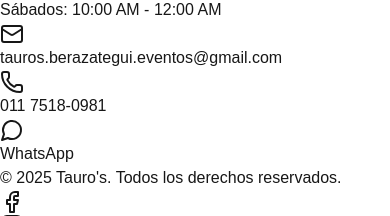
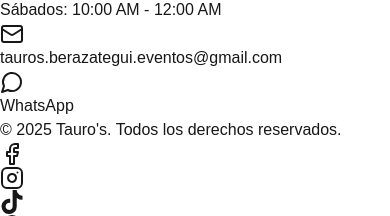
Before and after one commit to JulietaJara/Tauro-s, a Next.js app in the folder tauro/: page / in a window 390 px wide. Shown: the part 1796-2012 px from the top of the page. Built offline with nearby package versions, Linux system fonts and the light colour scheme.

Commit message:
phone delete

```diff
--- a/tauro/src/app/components/Contact.tsx
+++ b/tauro/src/app/components/Contact.tsx
@@ -5,7 +5,6 @@ import { Phone, Mail, MessageCircle } from "lucide-react";
 
 export default function Contact() {
   const email = "tauros.berazategui.eventos@gmail.com";
-  const phone = "011 7518-0981";
   const whatsapp = "https://wa.me/5491170295182";
 
   return (
@@ -23,15 +22,6 @@ export default function Contact() {
               </a>
             </div>
             <div className="flex items-center space-x-3">
-              <Phone className="text-gray-400" size={24} />
-              <a
-                href={`tel:${phone}`}
-                className="text-lg text-gray-700 hover:text-gray-900 transition-colors duration-300"
-              >
-                {phone}
-              </a>
-            </div>
-            <div className="flex items-center space-x-3">
               <MessageCircle className="text-gray-400" size={24} />
               <a
                 href={whatsapp}
```
